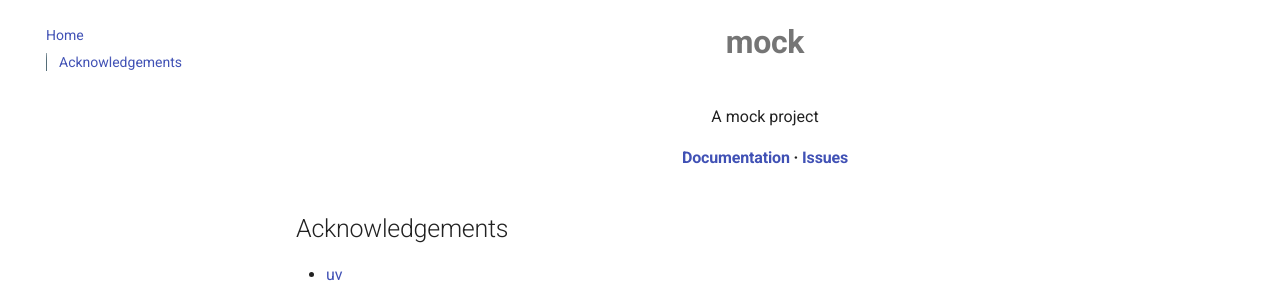
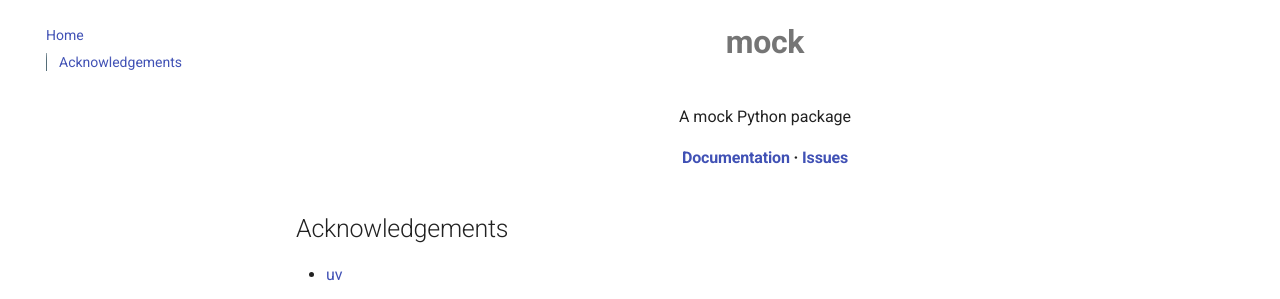
Before and after one commit to ss249tp/mock, an MkDocs documentation site: the page built from docs/README.md, in a window 1280 px wide. Shown: the part 124-423 px from the top of the page. Built offline with MkDocs 1.6.1 and Material for MkDocs 9.7.7, drawn with Linux system fonts in a browser that asks for light colours; comment, search, counter and statistics services are not loaded.

Commit message:
docs: Edit project description

```diff
--- a/docs/README.md
+++ b/docs/README.md
@@ -1,7 +1,7 @@
 <div align="center">
   <h1><b>mock</b></h1>
   <p>
-    A mock project
+    A mock Python package
   </p>
 
   <h4>
--- a/pyproject.toml
+++ b/pyproject.toml
@@ -5,7 +5,7 @@ build-backend = "hatchling.build"
 [project]
 name = "mock"
 version = "0.1.0"
-description = "A mock project"
+description = "A mock Python package"
 authors = [
     { name = "ss249tp", email = "ss249.tp@gmail.com" }
 ]
```
